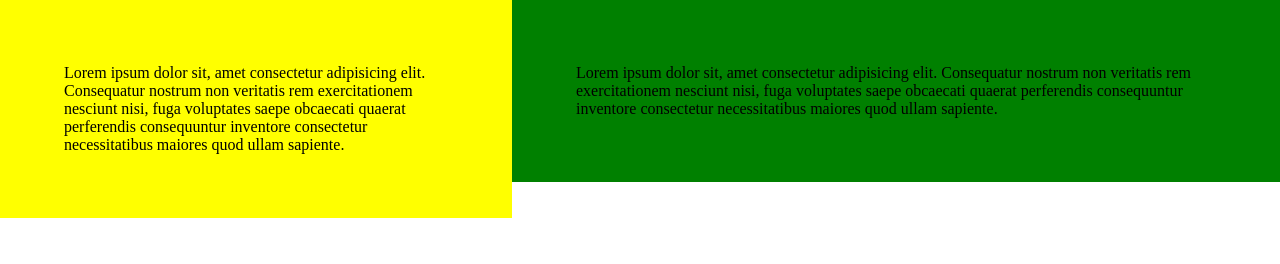
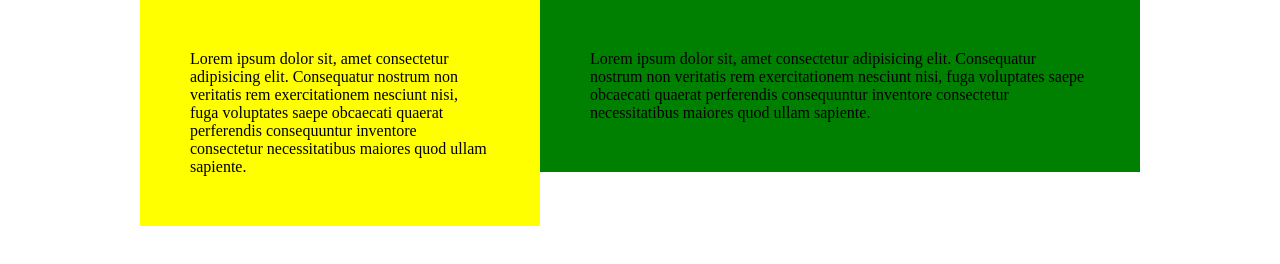
Before and after one commit to zlhunzzing/combatOcean, a plain HTML site: page index.html in a window 1280 px wide. Drawn offline with Linux system fonts and the light colour scheme.

Commit message:
margin 0 auto

```diff
--- a/style.css
+++ b/style.css
@@ -1,6 +1,7 @@
 /* reset CSS */
 body {
-  margin: 0;
+  max-width: 1000px;
+  margin: 0 auto;
   font-size: 0;
 }
 
```
